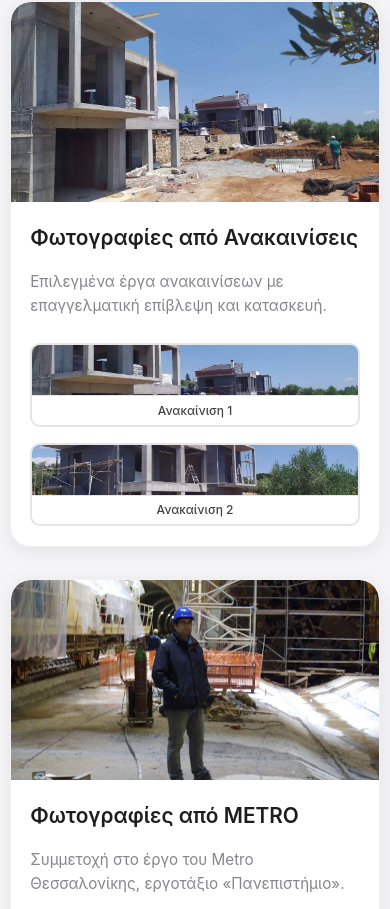
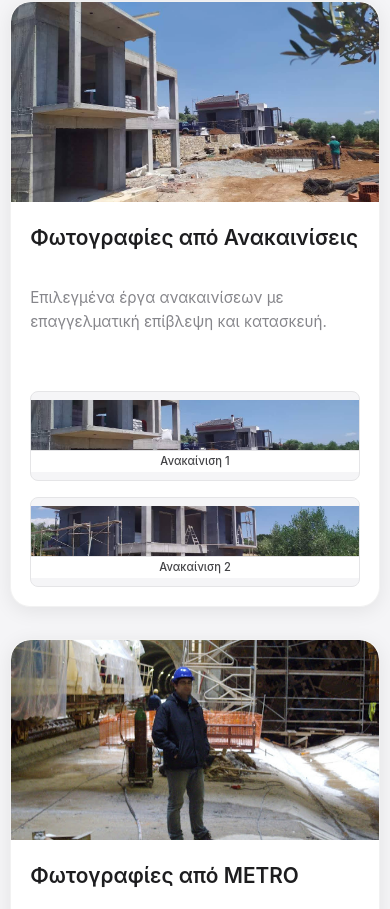
Before and after one commit to AChitos/giannis-christopoulos-website, a website: page index.html in a window 390 px wide. Shown: the part 4535-5444 px from the top of the page. Drawn offline with Linux system fonts and the light colour scheme.

Commit message:
pictures bundaries

```diff
--- a/styles.css
+++ b/styles.css
@@ -484,6 +484,9 @@ body {
 
 .project-content {
     padding: 2rem;
+    display: flex;
+    flex-direction: column;
+    gap: 1rem;
 }
 
 .project-content h3 {
@@ -502,27 +505,29 @@ body {
 .project-gallery {
     display: grid;
     grid-template-columns: 1fr 1fr;
-    gap: 1rem;
+    gap: 0.75rem;
+    margin-top: 1rem;
 }
 
 .gallery-item {
     background: #f5f5f7;
-    border: 2px solid #e5e5e7;
-    border-radius: 10px;
+    border: 1px solid #e5e5e7;
+    border-radius: 8px;
     overflow: hidden;
     transition: all 0.3s ease;
     display: flex;
     flex-direction: column;
     align-items: center;
     justify-content: center;
-    min-height: 100px;
+    height: 120px;
+    position: relative;
 }
 
 .gallery-item:hover {
     border-color: #0071e3;
     background: #f0f8ff;
     transform: translateY(-2px);
-    box-shadow: 0 4px 12px rgba(0, 113, 227, 0.15);
+    box-shadow: 0 4px 12px rgba(0, 113, 227, 0.1);
 }
 
 .gallery-image {
@@ -530,21 +535,24 @@ body {
     height: 80px;
     object-fit: cover;
     transition: transform 0.3s ease;
+    flex-shrink: 0;
 }
 
 .gallery-item:hover .gallery-image {
-    transform: scale(1.05);
+    transform: scale(1.02);
 }
 
 .gallery-caption {
     color: #424245;
-    font-size: 0.9rem;
+    font-size: 0.8rem;
     font-weight: 500;
-    padding: 0.5rem;
+    padding: 0.4rem 0.5rem;
     text-align: center;
     background: white;
     width: 100%;
     border-top: 1px solid #e5e5e7;
+    flex-shrink: 0;
+    line-height: 1.2;
 }
 
 /* Contact Section */
@@ -957,7 +965,7 @@ body {
     }
 
     .gallery-item {
-        min-height: 80px;
+        height: 100px;
     }
 
     .gallery-image {
@@ -965,8 +973,8 @@ body {
     }
 
     .gallery-caption {
-        font-size: 0.8rem;
-        padding: 0.4rem;
+        font-size: 0.75rem;
+        padding: 0.3rem 0.4rem;
     }
 
     .contact {
@@ -1164,7 +1172,7 @@ body {
     }
 
     .gallery-item {
-        min-height: 60px;
+        height: 90px;
     }
 
     .gallery-image {
@@ -1172,8 +1180,8 @@ body {
     }
 
     .gallery-caption {
-        font-size: 0.75rem;
-        padding: 0.3rem;
+        font-size: 0.7rem;
+        padding: 0.25rem 0.3rem;
     }
 
     .contact {
```
